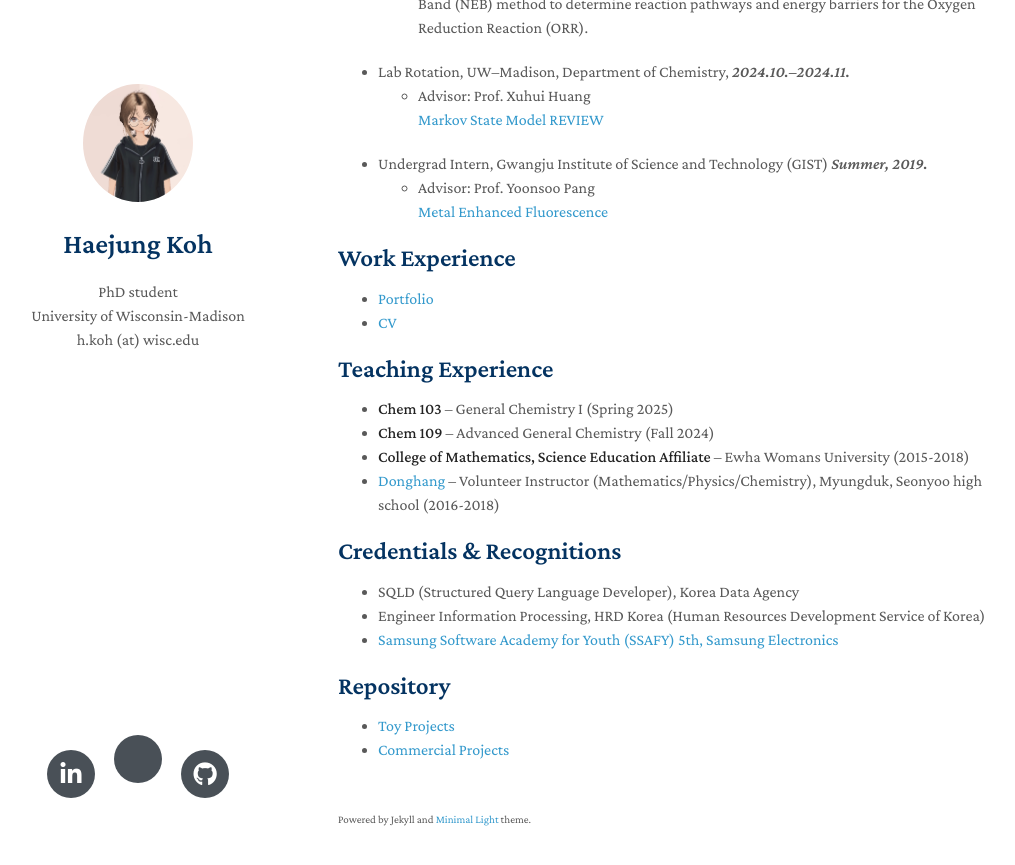
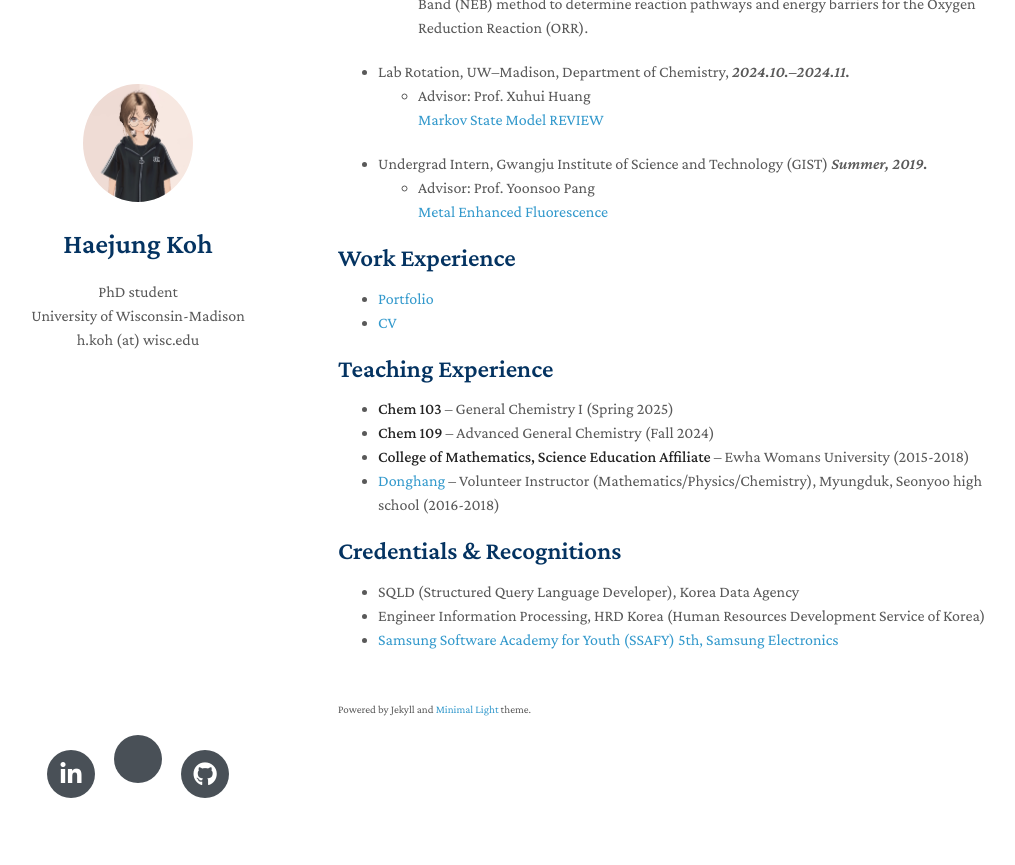
Before and after one commit to MaximHelio/MaximHelio.github.io, a Jekyll site: the page built from index.md, in a window 1280 px wide and 900 px high, scrolled down 974 px. Shown: the top 865 px of the window, without its empty margins (132-1147 px from the left). Built offline with Jekyll 4.4.1, drawn with Linux system fonts in a browser that asks for light colours; nearby versions of some CDN libraries; a style sheet for code colours, icons or effects is not loaded; our own code applies the rules of GitHub Pages for plain Markdown files.

Commit message:
Add first

```diff
--- a/index.md
+++ b/index.md
@@ -52,7 +52,3 @@ In my free time, I enjoy:
 * SQLD (Structured Query Language Developer), Korea Data Agency
 * Engineer Information Processing, HRD Korea (Human Resources Development Service of Korea)
 * [Samsung Software Academy for Youth (SSAFY) 5th, Samsung Electronics](https://csr.samsung.com/en/program/samsung-sw-academy-for-youth)
-
-## Repository
-- [Toy Projects](https://github.com/MaximHelio)
-- [Commercial Projects](https://github.com/gogomaya)
```
